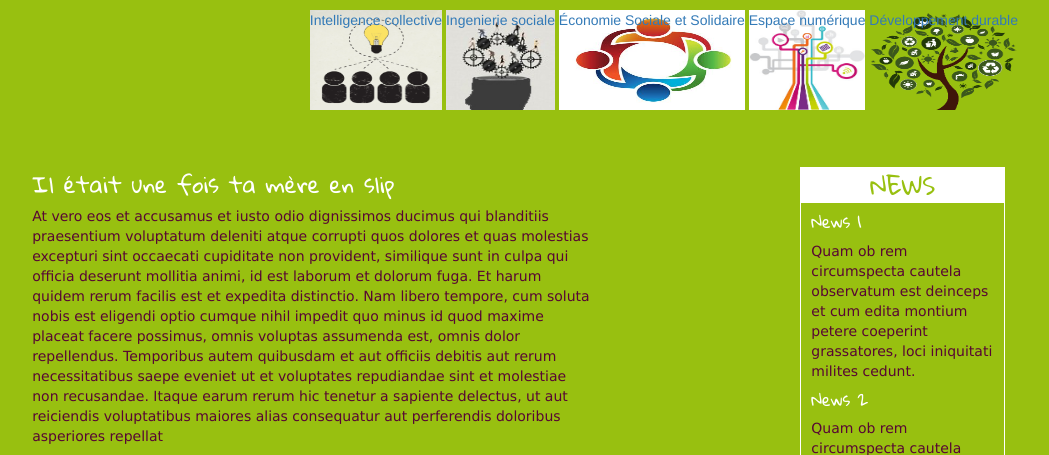
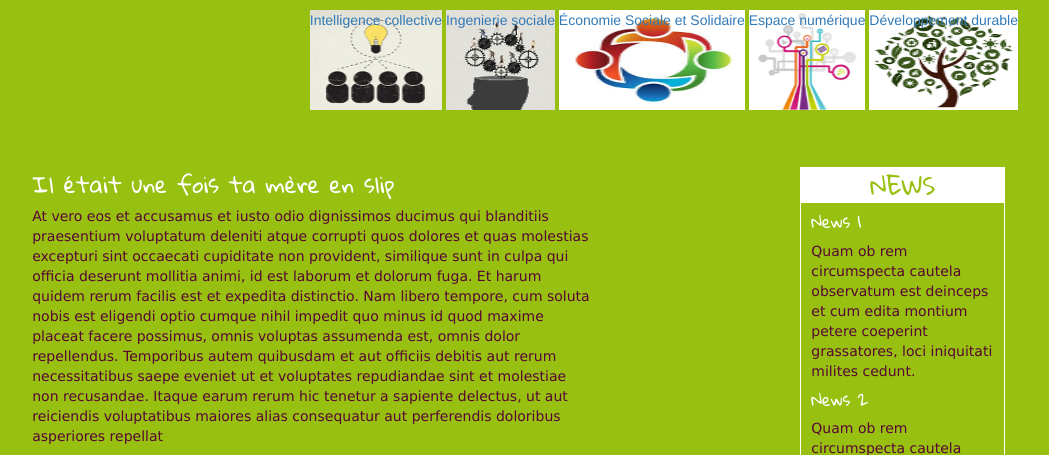
Before and after one commit to WildCodeSchool/laloupe-0915-LesHommesFourmillent, a PHP site: page /base.php in a window 1280 px wide. Shown: the part 222-677 px from the top of the page, without its empty margins (147-1196 px from the left). Run offline with PHP 8.4, Linux system fonts and the light colour scheme; some libraries are stand-ins or nearby versions.

Commit message:
réadaptation du fichier css

```diff
--- a/css/notre.css
+++ b/css/notre.css
@@ -28,7 +28,7 @@ header li {
 }
 
 .lhf {
-    background: url(../imgs/logo_v-o1.jpg) no-repeat;
+    background: url(../imgs/logo.jpg) no-repeat;
     background-size: 100% 100%;
     height: 200px;
 }
@@ -38,31 +38,31 @@ header li {
 }*/
 
 .ic {
-    background: url(../imgs/intelligence_collective.jpg) no-repeat;
+    background: url(../imgs/bouton_ic.jpg) no-repeat;
     background-size: 100% 100%;
     height: 100px;
 }
 
 .is {
-    background: url(../imgs/ingenierie_sociale.jpg) no-repeat;
+    background: url(../imgs/bouton_is.jpg) no-repeat;
     background-size: 100% 100%;
     height: 100px;
 }
 
 .ess {
-    background: url(../imgs/solidarite.jpg) no-repeat;
+    background: url(../imgs/bouton_solidarite.jpg) no-repeat;
     background-size: 100% 100%;
     height: 100px;
 }
 
 .en {
-    background: url(../imgs/arbre_numerique.jpg) no-repeat;
+    background: url(../imgs/bouton_en.jpg) no-repeat;
     background-size: 100% 100%;
     height: 100px;
 }
 
 .dd {
-    background: url(../imgs/Arbre.png) no-repeat;
+    background: url(../imgs/bouton_dd.jpg) no-repeat;
     background-size: 100% 100%;
     height:100px;
 }
```
